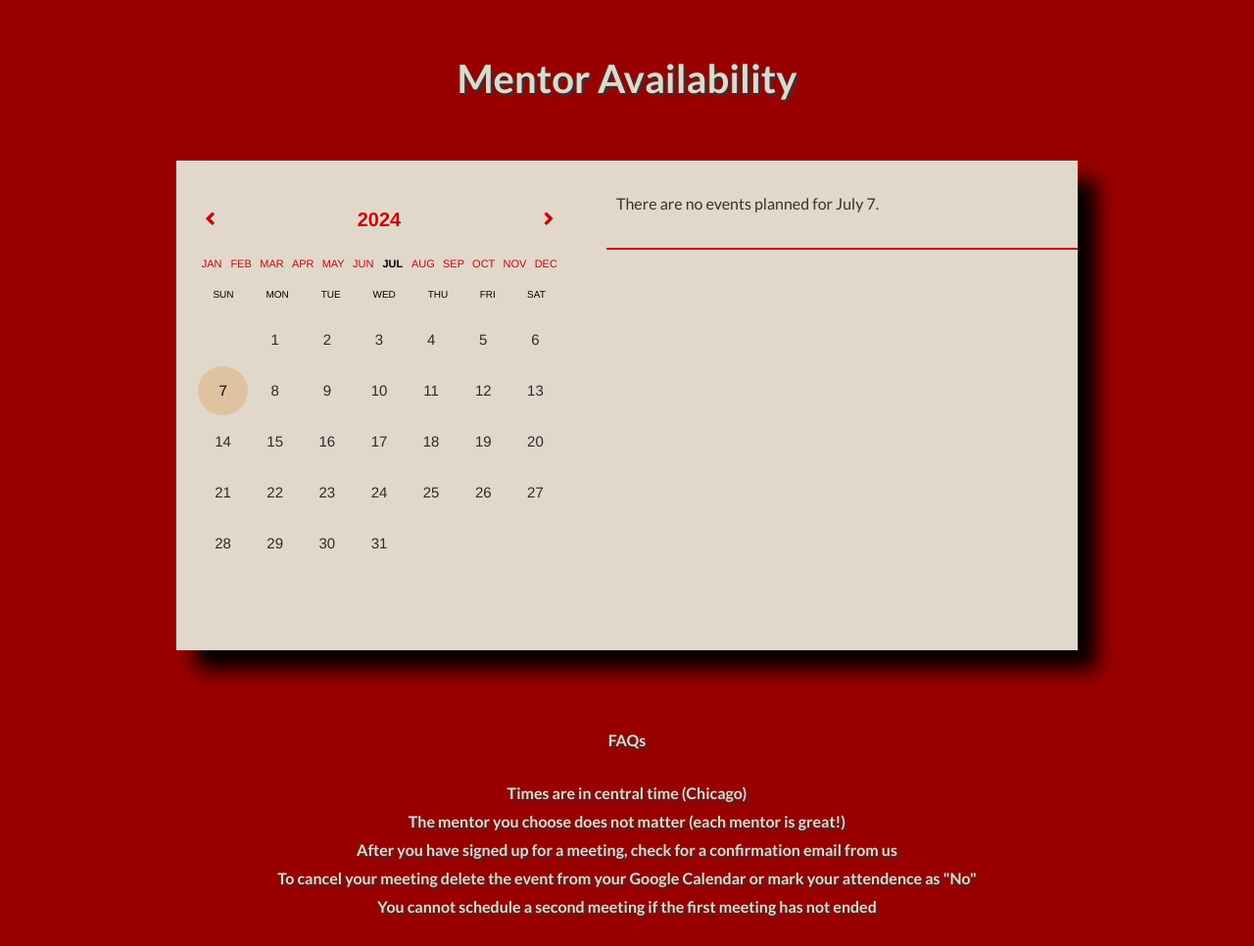
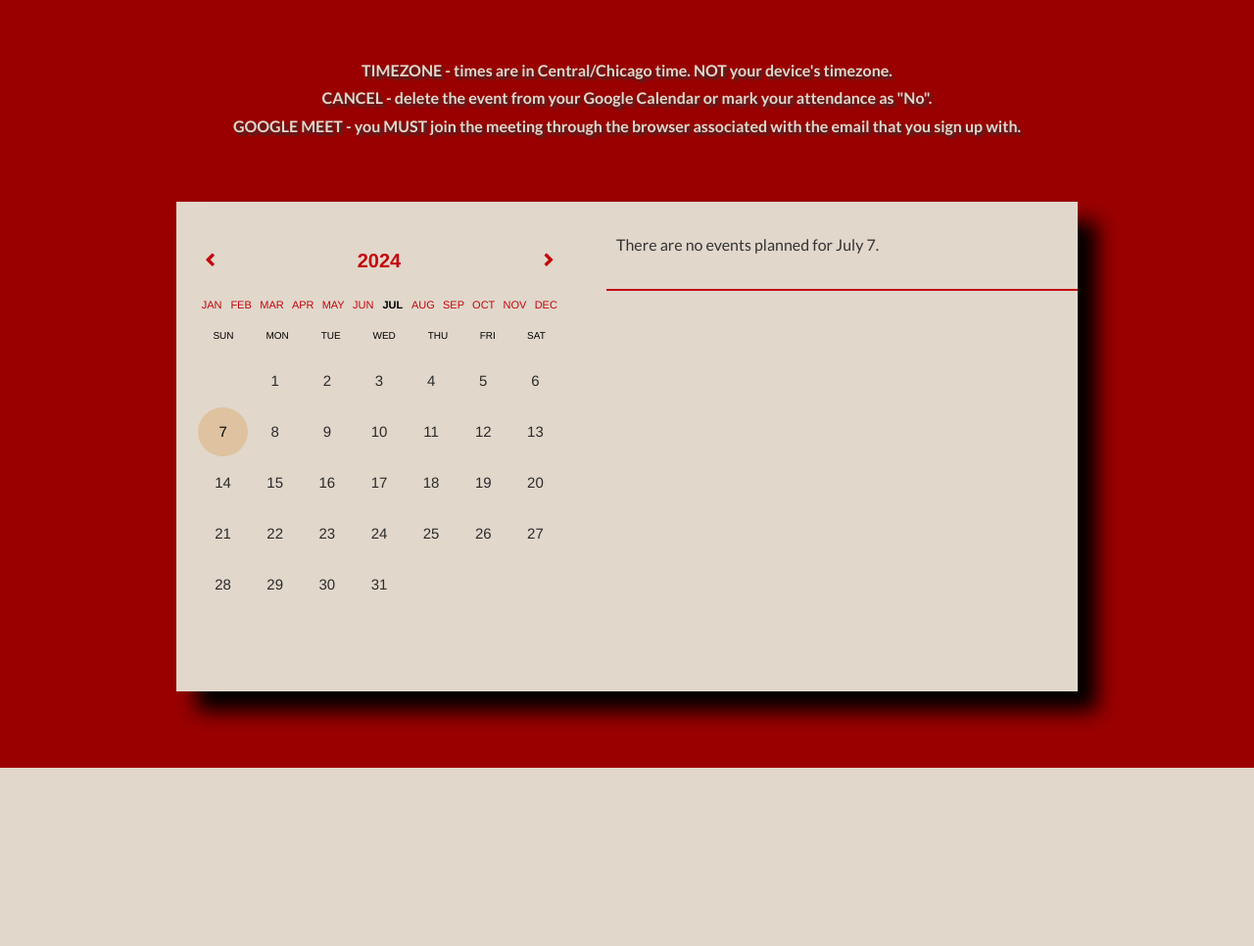
Before and after one commit to MathomJohnson/IBB_Website, a Django app: page /calendar/ in a window 1280 px wide. Shown: the part 116-1082 px from the top of the page at 98% size. After the commit the page ends 900 px from the top, so only its background shows below. Run offline with Django 5.2, Linux system fonts and the light colour scheme; data that the repository does not hold is empty; some libraries are stand-ins or nearby versions.

Commit message:
fine-tuning email functionality

```diff
--- a/appointments/templates/appointments/index.html
+++ b/appointments/templates/appointments/index.html
@@ -29,7 +29,16 @@
 		</div>
 	{% endif %}
 
-	<h1 class="name-header" style="padding-top:50px;">Mentor Availability</h1>
+	<!--<h1 class="name-header" style="padding-top:50px;">Mentor Availability</h1>-->
+
+	<!-- FAQ info -->
+	<br><br>
+	<ul class="name-header">
+		<li>TIMEZONE - times are in Central/Chicago time. NOT your device's timezone.</li>
+		<li>CANCEL - delete the event from your Google Calendar or mark your attendance as "No".</li>
+		<li>GOOGLE MEET - you MUST join the meeting through the browser associated with the email that you sign up with.</li>
+	</ul>
+
 	<section class="ftco-section">
 		<div class="container">
 			<div class="row">
@@ -130,7 +139,7 @@
 						<input type="hidden" id="modal-mentor-hidden-input" name="mentor" value="">
 						<input type="hidden" id="modal-event-id-hidden-input" name="event-id" value="">
 						<input type="hidden" id="modal-user-id-hidden-input" name="user-id" value="{{ user.id }}">
-						<p class="email-tag">Email:</p>
+						<p class="email-tag">Email (MUST be a Google account):</p>
 						<input id="modal-email-field" type="text" name="user_email" value="{{ user_email }}" style="width: 250px;">
 						<p class="topic-tag">Topic:</p>
 						<textarea id="modal-topic-field" name="topic" rows="4" cols="54" placeholder="Describe what you would like to discuss..."></textarea>
@@ -149,18 +158,6 @@
 		</div>
 		</div>
 	</div>
-
-	<!-- FAQ info -->
-	<p class="name-header">
-		FAQs
-		<ul class="name-header">
-			<li>Times are in central time (Chicago)</li>
-			<li>The mentor you choose does not matter (each mentor is great!)</li>
-			<li>After you have signed up for a meeting, check for a confirmation email from us</li>
-			<li>To cancel your meeting delete the event from your Google Calendar or mark your attendence as "No"</li>
-			<li>You cannot schedule a second meeting if the first meeting has not ended</li>
-		</ul>
-	</p>
 
 	<script src="{% static 'appointments/js/jquery.min.js' %}"></script>
 	<script src="{% static 'appointments/js/popper.js' %}"></script>
--- a/appointments/views.py
+++ b/appointments/views.py
@@ -1,7 +1,7 @@
 from django.shortcuts import render
 from django.http import HttpResponseRedirect, JsonResponse, HttpResponse
 from .forms import NewAppointment
-from django.core.mail import send_mail
+from django.core.mail import send_mail, EmailMultiAlternatives
 from django.conf import settings
 import json
 from .models import Meeting, GoogleToken, ScheduledMeeting
@@ -241,16 +241,46 @@ def setup_google_meet(request):
 
             # Send email to mentee with the meeting link
             meeting_link = event['hangoutLink']
-            send_mail(
-                'Mentor Meeting Scheduled',
-                'Google Meet with ' + mentor + " scheduled for " + str(month)+"/"+str(day)+"/"+str(year) + " at " + formatted_time + " (Chicago Time).\n\n"
-                + "The link to this Google Meet is: " + meeting_link
-                + "\n\nThe PIN to this Google Meet is: 1234"
-                + "\n\nTo cancel this meeting, delete the event from your Google Calendar or mark your attendence as \"No\""
-                + "\n\nTopic of the meeting: " + topic,
-                os.getenv("EMAIL_HOST_USER"),
-                [user_email, mentor_email],
+            # send_mail(
+            #     'Mentor Meeting Scheduled',
+            #     'Google Meet with ' + mentor + " scheduled for " + str(month)+"/"+str(day)+"/"+str(year) + " at " + formatted_time + " (Chicago Time).\n\n"
+            #     + "Link: " + meeting_link
+            #     + "\n\nIMPORTANT:"
+            #     + "\n\nTo cancel this meeting, delete the event from your Google Calendar or mark your attendence as \"No\""
+            #     + "\n\nTopic of the meeting: " + topic,
+            #     os.getenv("EMAIL_HOST_USER"),
+            #     [user_email, mentor_email],
+            # )
+
+            #Email for mentee
+            subject = 'Mentor Meeting Scheduled'
+            html_content = (
+                f"<p>Google Meet with {mentor} ({mentor_email}) scheduled for <strong>{month}/{day}/{year}</strong> "
+                f"at <strong>{formatted_time} (Chicago Time)</strong>.</p>"
+                f"<p style=\"font-size:18px;\"><strong>IMPORTANT: the link MUST be opened in the browser associated with {user_email} or you will not be allowed into the meeting.</strong></p>"
+                f"<p>Link: <a href='{meeting_link}'>{meeting_link}</a></p>"
+                f"<p>To cancel this meeting, delete the event from your Google Calendar or mark your attendance as \"No\"</p>"
+                f"<p><strong>Topic of the meeting:</strong> {topic}</p>"
             )
+
+            msg = EmailMultiAlternatives(subject, html_content, os.getenv("EMAIL_HOST_USER"), [user_email])
+            msg.attach_alternative(html_content, "text/html")
+            msg.send()
+
+            #Email for mentor
+            subject = 'Mentee Meeting Scheduled'
+            html_content = (
+                f"<p>Google Meet with {User.objects.get(id=user_id).username} ({user_email}) scheduled for <strong>{month}/{day}/{year}</strong> "
+                f"at <strong>{formatted_time} (Chicago Time)</strong>.</p>"
+                f"<p style=\"font-size:18px;\"><strong>IMPORTANT: the link MUST be opened in the browser associated with {mentor_email} or you will not be allowed into the meeting.</strong></p>"
+                f"<p>Link: <a href='{meeting_link}'>{meeting_link}</a></p>"
+                f"<p>To cancel this meeting, delete the event from your Google Calendar and manually notify your mentee</p>"
+                f"<p><strong>Topic of the meeting:</strong> {topic}</p>"
+            )
+
+            msg = EmailMultiAlternatives(subject, html_content, os.getenv("EMAIL_HOST_USER"), [mentor_email])
+            msg.attach_alternative(html_content, "text/html")
+            msg.send()
 
             # Delete the event from available meetings since it has been taken
             meet_event.delete()
```
Also changed, not shown: home/templates/home/home.html (+8 -0 lines), home/static/home/images/anubhav.jpg (added).
